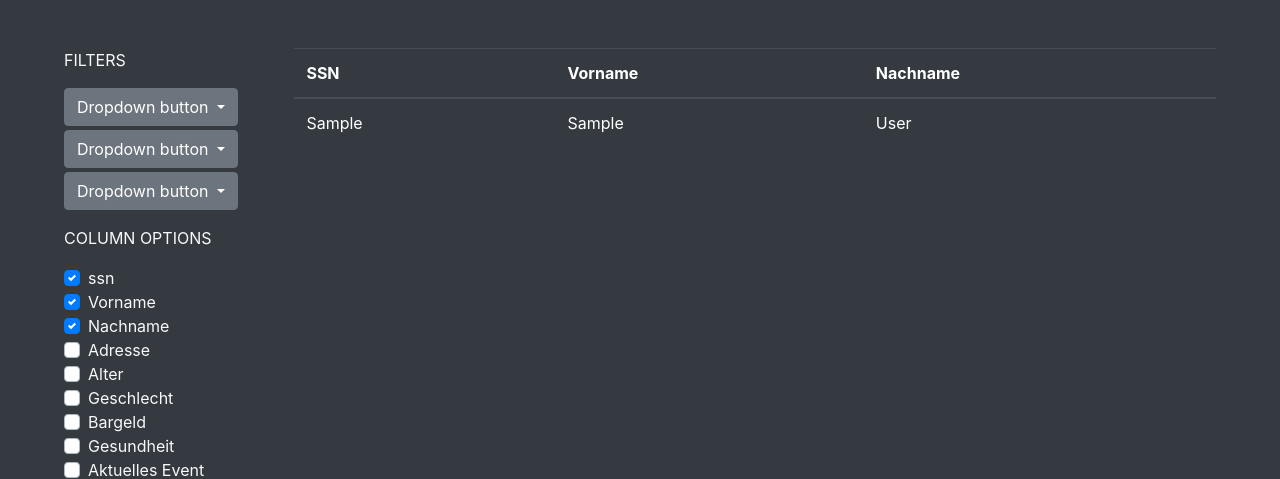
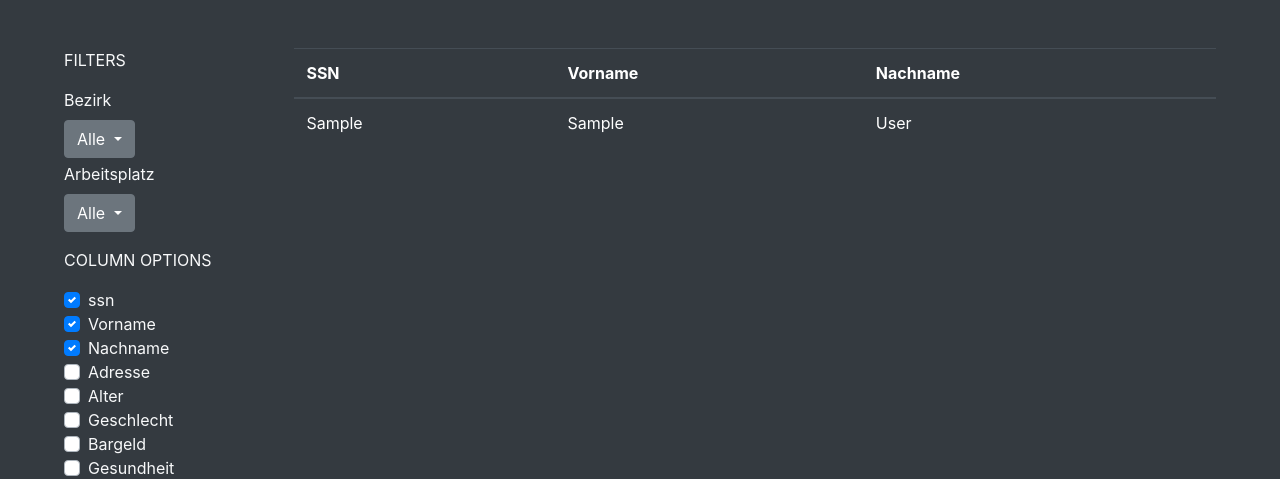
Before and after one commit to Bruckii18/Utopia-Tracker, a PHP site: page /list.php in a window 1280 px wide. Shown: the part 67-546 px from the top of the page. Run offline with PHP 8.4, Linux system fonts and the light colour scheme; tables that the repository leaves empty or names only in its code hold one stand-in row (values such as "Sample post"); data that the repository does not hold is empty; some libraries are stand-ins or nearby versions.

Commit message:
added filter options

```diff
--- a/list.php
+++ b/list.php
@@ -17,33 +17,32 @@
             <ul class="list-unstyled">
                 <p>FILTERS</p>
                 <div class="dropdown mb-1">
-                    <button class="btn btn-secondary dropdown-toggle" type="button" id="dropdownMenuButton" data-toggle="dropdown" aria-haspopup="true" aria-expanded="false">
-                        Dropdown button
+                    <label for="districtFilter">Bezirk</label><br />
+                    <button class="btn btn-secondary dropdown-toggle" type="button" id="districtFilter" data-toggle="dropdown" aria-haspopup="true" aria-expanded="false">
+                        Alle
                     </button>
-                    <div class="dropdown-menu" aria-labelledby="dropdownMenuButton">
-                        <a class="dropdown-item" href="#">Action</a>
-                        <a class="dropdown-item" href="#">Another action</a>
-                        <a class="dropdown-item" href="#">Something else here</a>
+                    <div class="dropdown-menu" aria-labelledby="districtFilter">
+                        <a class="dropdown-item district" data-id="0" href="#">Alle</a>
+                        <a class="dropdown-item district" data-id="1" href="#">1</a>
+                        <a class="dropdown-item district" data-id="2" href="#">2</a>
+                        <a class="dropdown-item district" data-id="3" href="#">3</a>
+                        <a class="dropdown-item district" data-id="4" href="#">4</a>
+                        <a class="dropdown-item district" data-id="5" href="#">5</a>
                     </div>
                 </div>
                 <div class="dropdown mb-1">
-                    <button class="btn btn-secondary dropdown-toggle" type="button" id="dropdownMenuButton" data-toggle="dropdown" aria-haspopup="true" aria-expanded="false">
-                        Dropdown button
+                    <label for="employeeFilter">Arbeitsplatz</label><br />
+                    <button class="btn btn-secondary dropdown-toggle" type="button" id="employeeFilter" data-toggle="dropdown" aria-haspopup="true" aria-expanded="false">
+                        Alle
                     </button>
                     <div class="dropdown-menu" aria-labelledby="dropdownMenuButton">
-                        <a class="dropdown-item" href="#">Action</a>
-                        <a class="dropdown-item" href="#">Another action</a>
-                        <a class="dropdown-item" href="#">Something else here</a>
-                    </div>
-                </div>
-                <div class="dropdown">
-                    <button class="btn btn-secondary dropdown-toggle" type="button" id="dropdownMenuButton" data-toggle="dropdown" aria-haspopup="true" aria-expanded="false">
-                        Dropdown button
-                    </button>
-                    <div class="dropdown-menu" aria-labelledby="dropdownMenuButton">
-                        <a class="dropdown-item" href="#">Action</a>
-                        <a class="dropdown-item" href="#">Another action</a>
-                        <a class="dropdown-item" href="#">Something else here</a>
+                        <a class="dropdown-item employer" href="#" data-id="0">Alle</a>
+                        <?php
+                        $employer = $con->query("SELECT name FROM employer");
+                        while ($results = $employer->fetch_assoc()) {
+                        ?>
+                            <a class="dropdown-item employer" href="#" data-id="<?php echo $results['name'] ?>"><?php echo $results['name'] ?></a>
+                        <?php } ?>
                     </div>
                 </div>
             </ul>
@@ -212,10 +211,10 @@
                             <td class="checkSsn"><?php echo $entry['ssn']; ?></td>
                             <td class="checkFirstname"><?php echo $entry['first_name']; ?></td>
                             <td class="checkLastname"><?php echo $entry['last_name']; ?></td>
-                            <td class="checkAddress hideElement">
+                            <td class="checkAddress hideElement" id="<?php echo $entry['district'] ?>">
                                 <?php
                                 $adressString = $entry['district'] . "-" . $entry['street'] . " " . $entry['streetNumber'];
-                            if(isset($entry['doorNumber'])) {
+                                if (isset($entry['doorNumber'])) {
                                     $adressString .= "/" . $entry['doorNumber'];
                                 }
                                 echo $adressString;
@@ -235,7 +234,7 @@
                             <td class="checkHunger hideElement"><?php echo $entry['hunger']; ?></td>
                             <td class="checkToilet hideElement"><?php echo $entry['toilet']; ?></td>
                             <td class="checkHygiene hideElement"><?php echo $entry['hygiene']; ?></td>
-                            <td class="checkEmployername hideElement"><?php if (!isset($entry['employerName'])) {
+                            <td class="checkEmployername hideElement" id="<?php echo $entry['employerName'] ?>"><?php if (!isset($entry['employerName'])) {
                                                                                                                     echo ("Arbeitslos");
                                                                                                                 } else {
                                                                                                                     echo $entry['employerName'];
@@ -255,6 +254,53 @@
     <script src="https://stackpath.bootstrapcdn.com/bootstrap/4.5.2/js/bootstrap.min.js" integrity="sha384-B4gt1jrGC7Jh4AgTPSdUtOBvfO8shuf57BaghqFfPlYxofvL8/KUEfYiJOMMV+rV" crossorigin="anonymous"></script>
     <script src="https://kit.fontawesome.com/5ad08af459.js" crossorigin="anonymous"></script>
     <script src="js/script.js"></script>
+    <script>
+        $(document).ready(function() {
+            ///////////////// District Filter /////////////////////
+            $('.district').click(function() {
+                var districtID = $(this).data('id');
+                var addressList = document.getElementsByClassName("checkAddress");
+                let dropdownTitle = document.getElementById("districtFilter");
+
+                for (i = 0; i < addressList.length; i++) {
+                    if (districtID == 0) {
+                        addressList[i].parentElement.style.display = "table-row";
+                        dropdownTitle.innerHTML = "Alle";
+                    } else if (districtID != addressList[i].id) {
+                        addressList[i].parentElement.style.display = "none";
+                    } else {
+                        addressList[i].parentElement.style.display = "table-row";
+                    }
+                }
+                if (districtID != 0) {
+                    dropdownTitle.innerHTML = districtID;
+                }
+            });
+            ///////////////// District Filter ENDE /////////////////////
+
+            ///////////////// Employer Filter /////////////////////
+            $('.employer').click(function() {
+                var employername = $(this).data('id');
+                var employernameList = document.getElementsByClassName("checkEmployername");
+                let dropdownTitle = document.getElementById("employeeFilter");
+
+                for (i = 0; i < employernameList.length; i++) {
+                    if (employername == 0) {
+                        employernameList[i].parentElement.style.display = "table-row";
+                        dropdownTitle.innerHTML = "Alle";
+                    } else if (employername != employernameList[i].id) {
+                        employernameList[i].parentElement.style.display = "none";
+                    } else {
+                        employernameList[i].parentElement.style.display = "table-row";
+                    }
+                }
+                if (employername != 0) {
+                    dropdownTitle.innerHTML = employername;
+                }
+            });
+            ///////////////// Employer Filter ENDE /////////////////////
+        });
+    </script>
 </body>
 
 </html>
```
Lines whose indentation alone changed are shown as unchanged.
